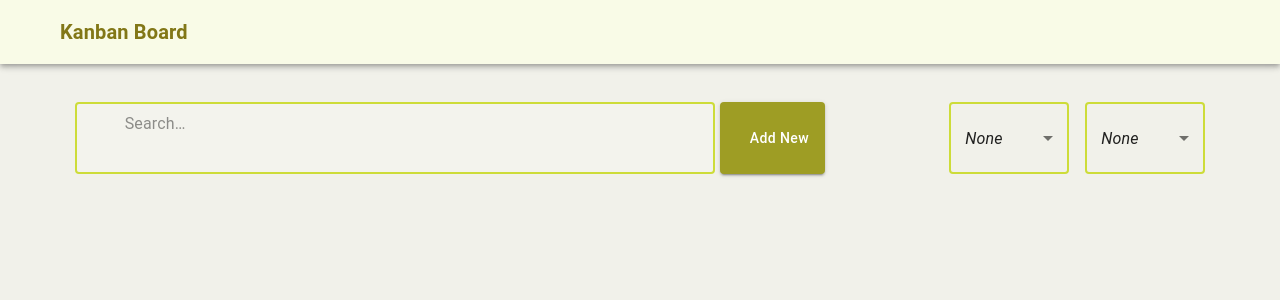
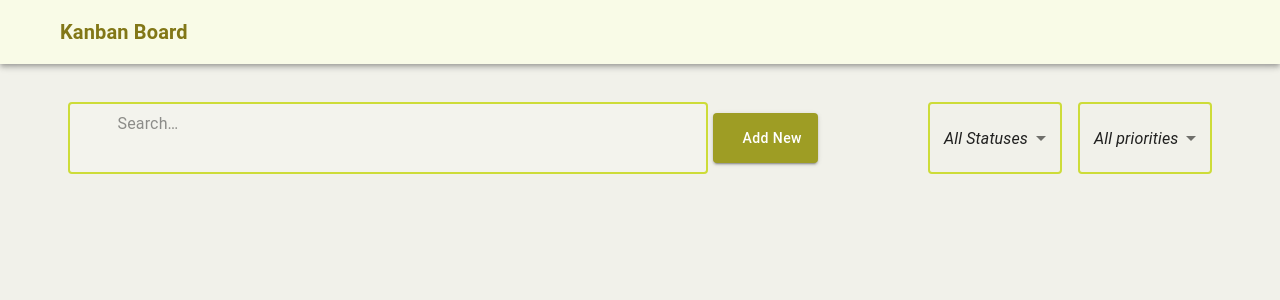
Before and after one commit to Sajitha94/project_02_kanbanBoard, a React (Vite) app: page / in a window 1280 px wide. Shown: the top 300 px of the page. Built offline with nearby package versions, Linux system fonts and the light colour scheme; some icons are missing.

Commit message:
search bar

```diff
--- a/src/components/SearchPage.jsx
+++ b/src/components/SearchPage.jsx
@@ -92,7 +92,7 @@ function SearchPage() {
       >
         <Search
           sx={{
-            width: { sm: "50vw !important", xs: "70vw" },
+            width: { sm: "50vw !important", xs: "60vw !important" },
             height: { sm: "9vh" },
             border: "2px solid #cddc39",
           }}
@@ -109,7 +109,11 @@ function SearchPage() {
           <Button
             variant="contained"
             sx={{
-              height: { xs: "7vh  !important", sm: "9vh !important" },
+              height: {
+                xs: "40px  !important",
+                md: "45px !important",
+                lg: "50px !important",
+              },
               backgroundColor: "#9e9d24",
               fontSize: { sm: "14px", xs: "10px" },
               textTransform: "none",
@@ -136,7 +140,7 @@ function SearchPage() {
             }}
           >
             <MenuItem value="">
-              <em>None</em>
+              <em>All Statuses</em>
             </MenuItem>
             <MenuItem value={"todo"}>To Do</MenuItem>
             <MenuItem value={"process"}>In Progress</MenuItem>
@@ -157,7 +161,7 @@ function SearchPage() {
             }}
           >
             <MenuItem value="">
-              <em>None</em>
+              <em>All priorities</em>
             </MenuItem>
             <MenuItem value={"low"}>Low</MenuItem>
             <MenuItem value={"medium"}>Medium</MenuItem>
```
